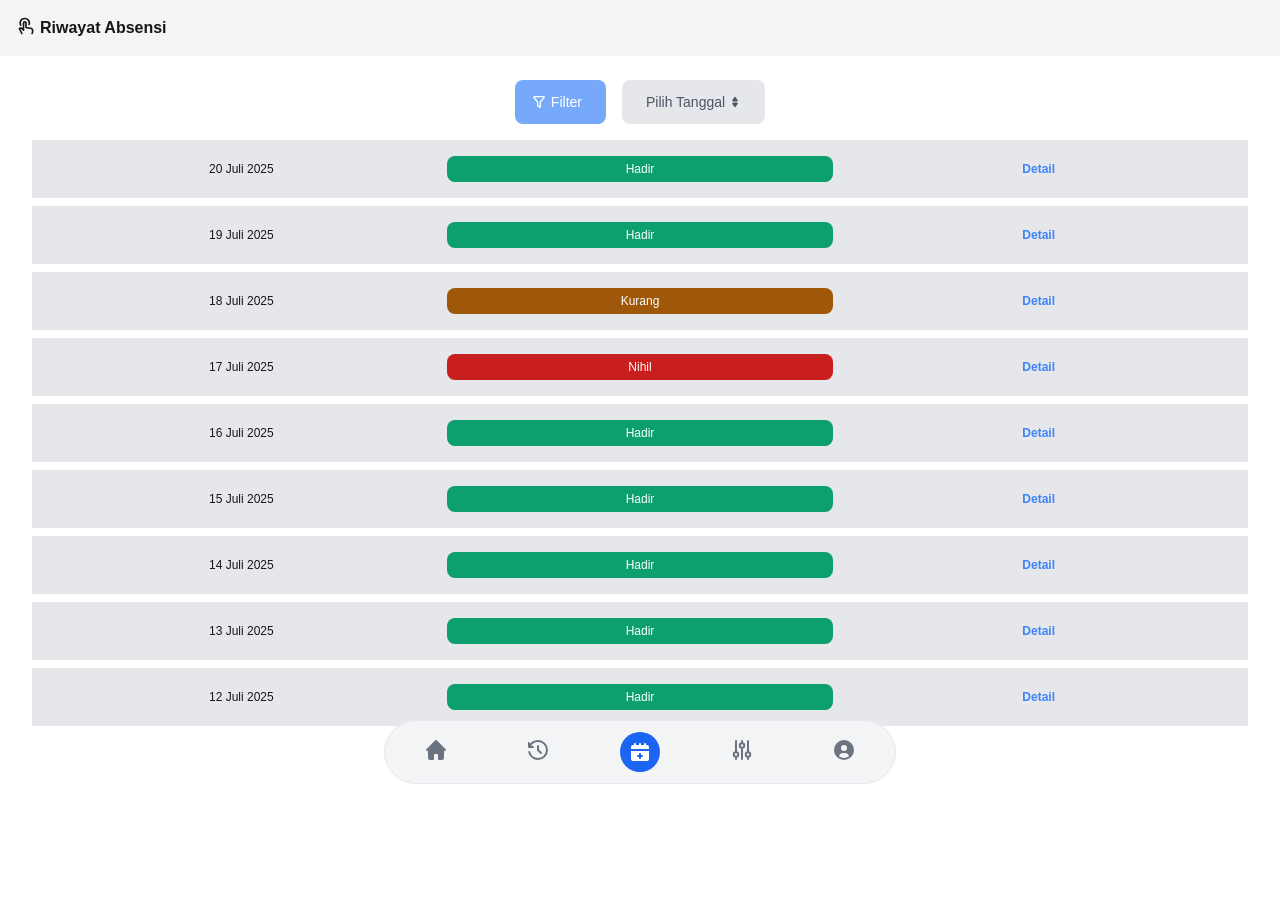
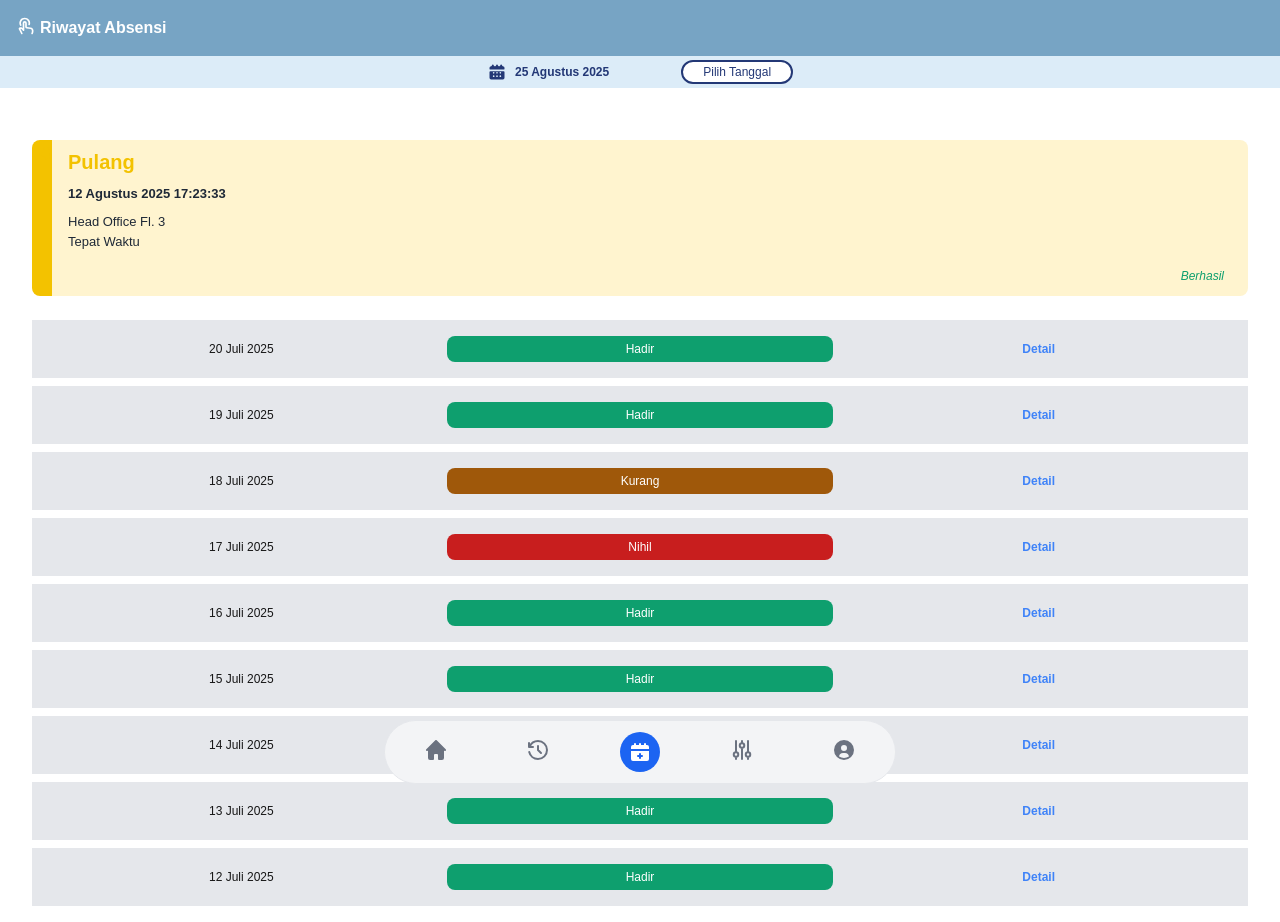
Before and after one commit to Nazarnazz/hrms-ui, a Next.js app: page /user/riwayat in a window 1280 px wide. Before the commit the page ends 800 px from the top, so only its background shows below. Built offline with nearby package versions, Linux system fonts and the light colour scheme.

Commit message:
riwayat absensi - perbaikan

```diff
--- a/src/app/user/riwayat/page.js
+++ b/src/app/user/riwayat/page.js
@@ -104,9 +104,9 @@ export default function Riwayat() {
   return (
     <>
       <div className="mb-4">
-        <div className="w-full p-4 bg-gray-100 mb-6 dark:bg-gray-700 justify-center items-center font-bold dark:border-gray-600">
+        <div className="w-full p-4 bg-[#77A4C4] dark:bg-[#567f9f] justify-center items-center font-bold dark:border-gray-600">
           <div className="flex gap-1">
-            <svg xmlns="http://www.w3.org/2000/svg" width="20" height="20" viewBox="0 0 24 24">
+            <svg xmlns="http://www.w3.org/2000/svg" className="text-white" width="20" height="20" viewBox="0 0 24 24">
               <g fill="none">
                 <path d="m12.593 23.258l-.011.002l-.071.035l-.02.004l-.014-.004l-.071-.035q-.016-.005-.024.005l-.004.01l-.017.428l.005.02l.01.013l.104.074l.015.004l.012-.004l.104-.074l.012-.016l.004-.017l-.017-.427q-.004-.016-.017-.018m.265-.113l-.013.002l-.185.093l-.01.01l-.003.011l.018.43l.005.012l.008.007l.201.093q.019.005.029-.008l.004-.014l-.034-.614q-.005-.018-.02-.022m-.715.002a.02.02 0 0 0-.027.006l-.006.014l-.034.614q.001.018.017.024l.015-.002l.201-.093l.01-.008l.004-.011l.017-.43l-.003-.012l-.01-.01z" />
                 <path
@@ -115,38 +115,50 @@ export default function Riwayat() {
                 />
               </g>
             </svg>
-            <div className="flex justify-center">Riwayat Absensi</div>
+            <div className="flex justify-center text-white">Riwayat Absensi</div>
           </div>
         </div>
-        <div className="px-4">
-          <div className="my-4">
-            <div className="flex justify-content gap-4 justify-center">
-              <div className="flex bg-blue-400 py-3 pr-6 pl-4 text-white rounded-lg text-sm">
-                <svg className="w-4 h-4 mr-1 mt-0.5 text-white" aria-hidden="true" xmlns="http://www.w3.org/2000/svg" width="24" height="24" fill="none" viewBox="0 0 24 24">
+        <div className="full-w flex justify-center items-center gap-18 bg-[#dcecf8] py-1 px-1">
+          <div className="flex items-center">
+            <svg className="w-5 h-5  dark:text-white text-blue-900" aria-hidden="true" xmlns="http://www.w3.org/2000/svg" width="24" height="24" fill="currentColor" viewBox="0 0 24 24">
               <path
-                    stroke="currentColor"
-                    strokeLinecap="round"
-                    strokeWidth="2"
-                    d="M18.796 4H5.204a1 1 0 0 0-.753 1.659l5.302 6.058a1 1 0 0 1 .247.659v4.874a.5.5 0 0 0 .2.4l3 2.25a.5.5 0 0 0 .8-.4v-7.124a1 1 0 0 1 .247-.659l5.302-6.059c.566-.646.106-1.658-.753-1.658Z"
+                fillRule="evenodd"
+                d="M5 5a1 1 0 0 0 1-1 1 1 0 1 1 2 0 1 1 0 0 0 1 1h1a1 1 0 0 0 1-1 1 1 0 1 1 2 0 1 1 0 0 0 1 1h1a1 1 0 0 0 1-1 1 1 0 1 1 2 0 1 1 0 0 0 1 1 2 2 0 0 1 2 2v1a1 1 0 0 1-1 1H4a1 1 0 0 1-1-1V7a2 2 0 0 1 2-2ZM3 19v-7a1 1 0 0 1 1-1h16a1 1 0 0 1 1 1v7a2 2 0 0 1-2 2H5a2 2 0 0 1-2-2Zm6.01-6a1 1 0 1 0-2 0 1 1 0 0 0 2 0Zm2 0a1 1 0 1 1 2 0 1 1 0 0 1-2 0Zm6 0a1 1 0 1 0-2 0 1 1 0 0 0 2 0Zm-10 4a1 1 0 1 1 2 0 1 1 0 0 1-2 0Zm6 0a1 1 0 1 0-2 0 1 1 0 0 0 2 0Zm2 0a1 1 0 1 1 2 0 1 1 0 0 1-2 0Z"
+                clipRule="evenodd"
               />
             </svg>
-                Filter
+            <span className="text-xs ml-2 text-blue-900 dark:text-white font-semibold">25 Agustus 2025</span>
           </div>
+          <div className="flex justify-right">
             <button
               onClick={() => {
                 setIsDateOpen(true);
               }}
-                className=" bg-gray-200 dark:bg-gray-500 py-3 px-6 rounded-lg text-sm text-gray-600 dark:text-white"
+              className="bg-white border-2 border-blue-900 text-blue-900 py-0.5 px-5 text-xs rounded-full "
             >
-                <div className="flex">
               Pilih Tanggal
-                  <svg className="w-3 h-3 ms-1 mt-1" aria-hidden="true" xmlns="http://www.w3.org/2000/svg" fill="currentColor" viewBox="0 0 24 24">
-                    <path d="M8.574 11.024h6.852a2.075 2.075 0 0 0 1.847-1.086 1.9 1.9 0 0 0-.11-1.986L13.736 2.9a2.122 2.122 0 0 0-3.472 0L6.837 7.952a1.9 1.9 0 0 0-.11 1.986 2.074 2.074 0 0 0 1.847 1.086Zm6.852 1.952H8.574a2.072 2.072 0 0 0-1.847 1.087 1.9 1.9 0 0 0 .11 1.985l3.426 5.05a2.123 2.123 0 0 0 3.472 0l3.427-5.05a1.9 1.9 0 0 0 .11-1.985 2.074 2.074 0 0 0-1.846-1.087Z" />
-                  </svg>
-                </div>
             </button>
           </div>
         </div>
+
+        <div className="px-4">
+          <div className="my-7"></div>
+          <div className="flex py-6 px-4">
+            <div className="rounded-l-lg bg-[#F3C200] flex text-lg text-[#F3C200]">
+              <span>0</span>
+              <span>0</span>
+            </div>
+            <div className="bg-[#FFF4CF] rounded-r-lg w-full px-4 py-2 grid grid-rows-5">
+              <span className="text-xl text-[#F3C200] font-bold">Pulang</span>
+              <span className="text-[13px] font-semibold mt-2 text-gray-800">12 Agustus 2025 17:23:33</span>
+              <span className="text-[13px] font-light mt-2 text-gray-800">Head Office Fl. 3</span>
+              <span className="text-[13px]  font-light text-gray-800">Tepat Waktu</span>
+              <div className="flex justify-end ">
+                <span className="italic text-xs font-extralight mt-2 mr-2 text-green-500">Berhasil</span>
+              </div>
+            </div>
+          </div>
+
           {Riwayat.map((item) => (
             <div key={item.id} className="bg-gray-200 dark:bg-gray-400 mb-2 gap-3 mx-4 p-4 text-[12px] grid grid-cols-3 justify-content">
               <div className="flex justify-center py-1">{item.tanggal}</div>
```
Lines whose indentation alone changed are shown as unchanged.
